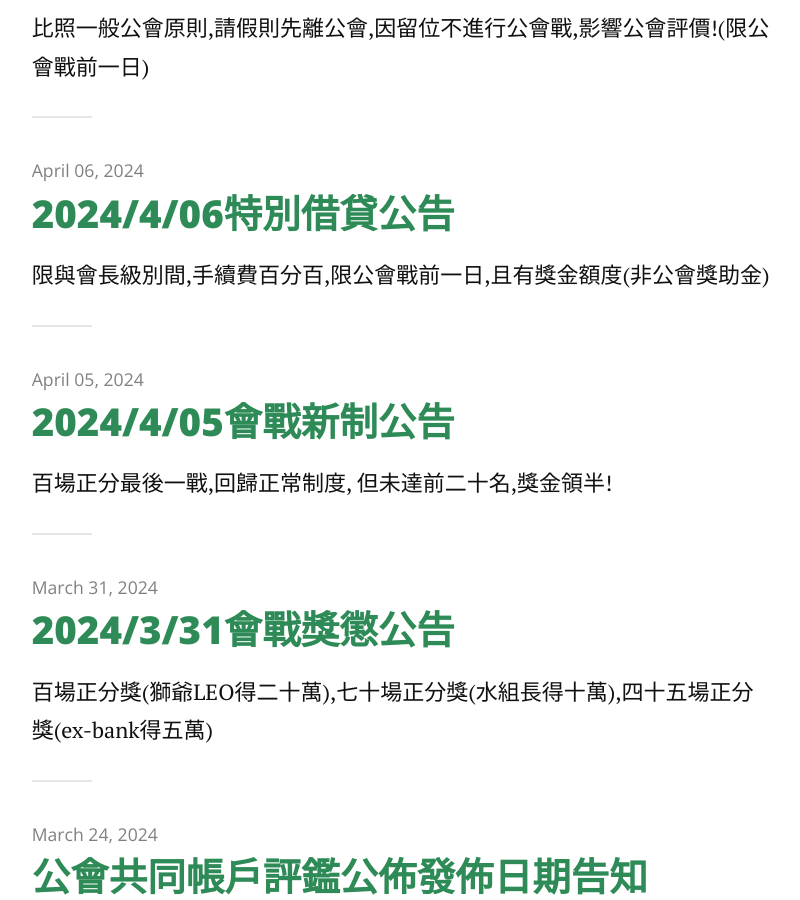
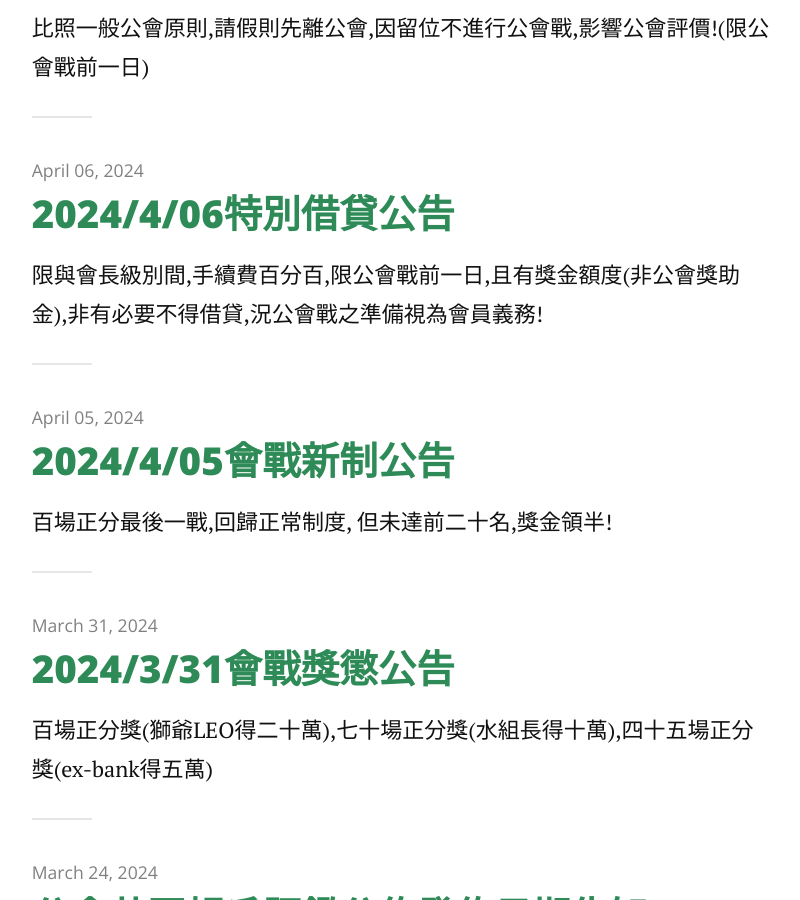
Before and after one commit to jetbomb2012/beloved, a Jekyll site: the page built from index.html, in a window 1280 px wide and 900 px high, scrolled down 594 px. Shown: the whole window, without its empty margins (237-1037 px from the left). Built offline with Jekyll 4.4.1, drawn with Linux system fonts in a browser that asks for light colours; nearby versions of some CDN libraries; the list of posts is cut into pages by our own code.

Commit message:
Update 2014-04-06-new-way.markdown

```diff
--- a/_posts/2014-04-06-new-way.markdown
+++ b/_posts/2014-04-06-new-way.markdown
@@ -2,7 +2,7 @@
 layout: post
 title:  "2024/4/06特別借貸公告"
 date:   2024-4-06
-description: 限與會長級別間,手續費百分百,限公會戰前一日,且有獎金額度(非公會獎助金)
+description: 限與會長級別間,手續費百分百,限公會戰前一日,且有獎金額度(非公會獎助金),非有必要不得借貸,況公會戰之準備視為會員義務!
 
 
 
```
